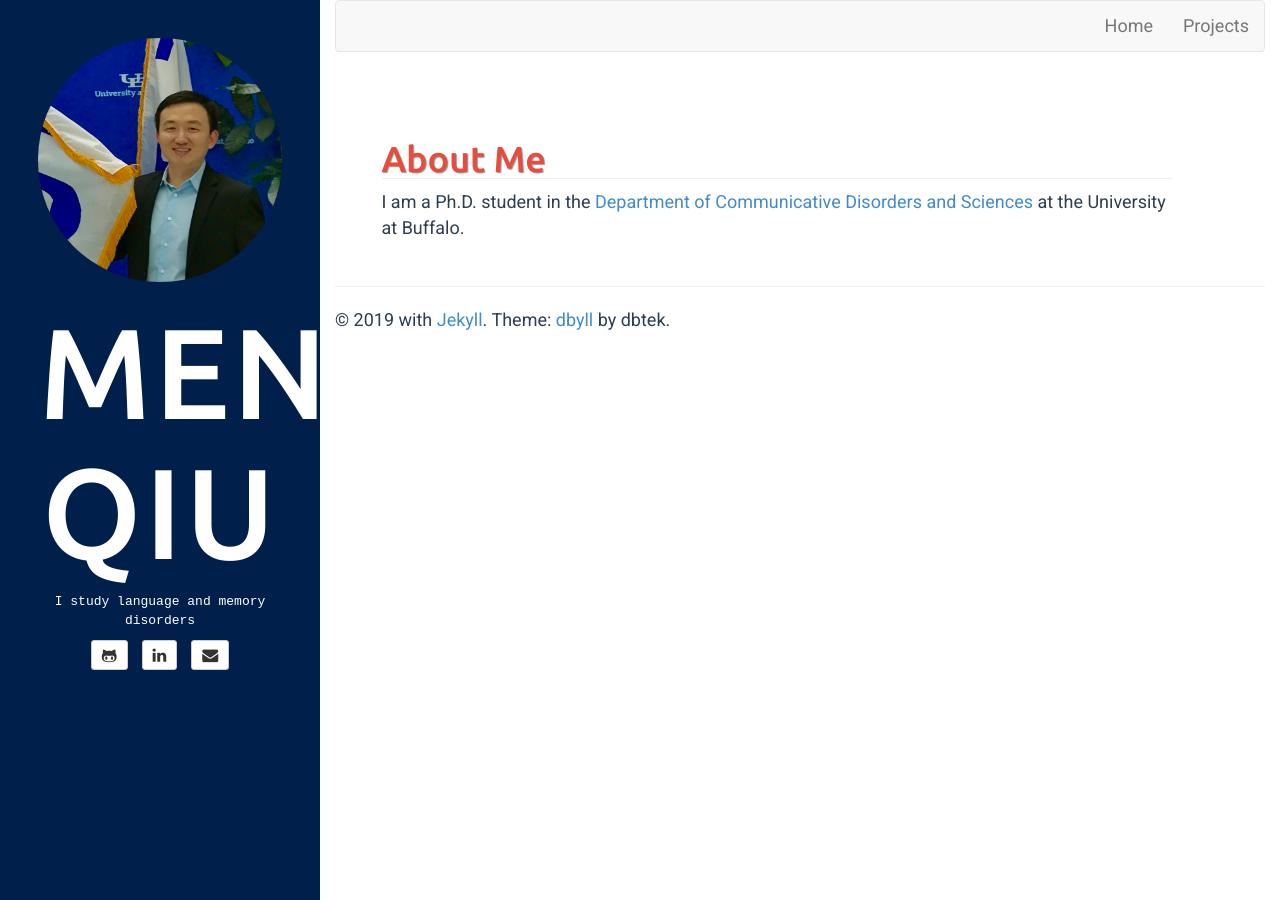
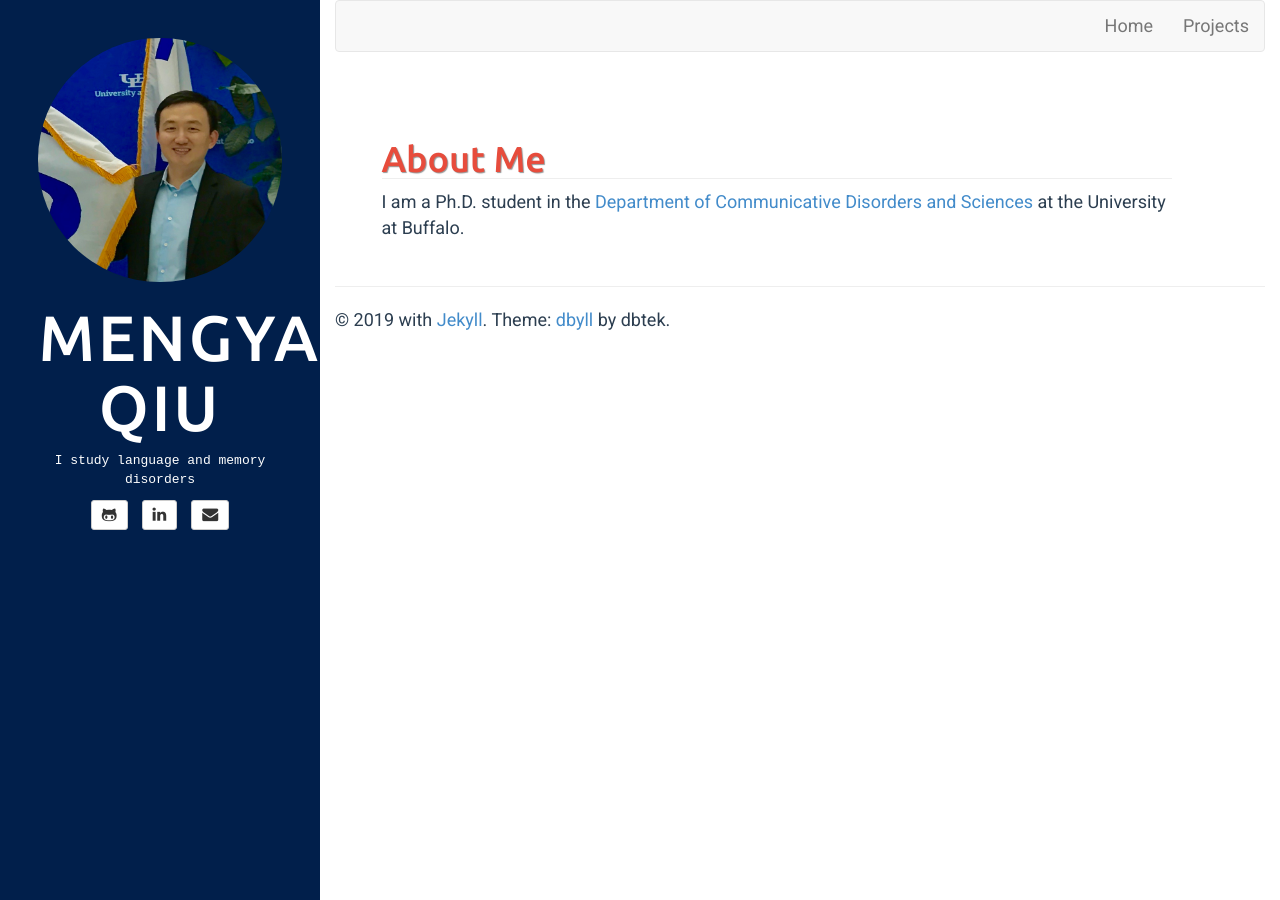
Before and after one commit to mengyangq/mengyangq.github.io, a Jekyll site: the page built from index.html, in a window 1280 px wide. Built offline with Jekyll 4.4.1, drawn with Linux system fonts in a browser that asks for light colours.

Commit message:
Update sidebar.html

```diff
--- a/_includes/sidebar.html
+++ b/_includes/sidebar.html
@@ -10,7 +10,7 @@
 <!-- sidebar.html -->
 <div class="sidebar-header" role="banner">
 <h3 class="title">
-        <a href="{{ site.BASE_PATH }}/" style="font-size:10vw;">Mengyang Qiu</a>
+        <a href="{{ site.BASE_PATH }}/" style="font-size:5vw;">Mengyang Qiu</a>
     </h3>
 </div>
 <div id="bio" class="text-center">
```
